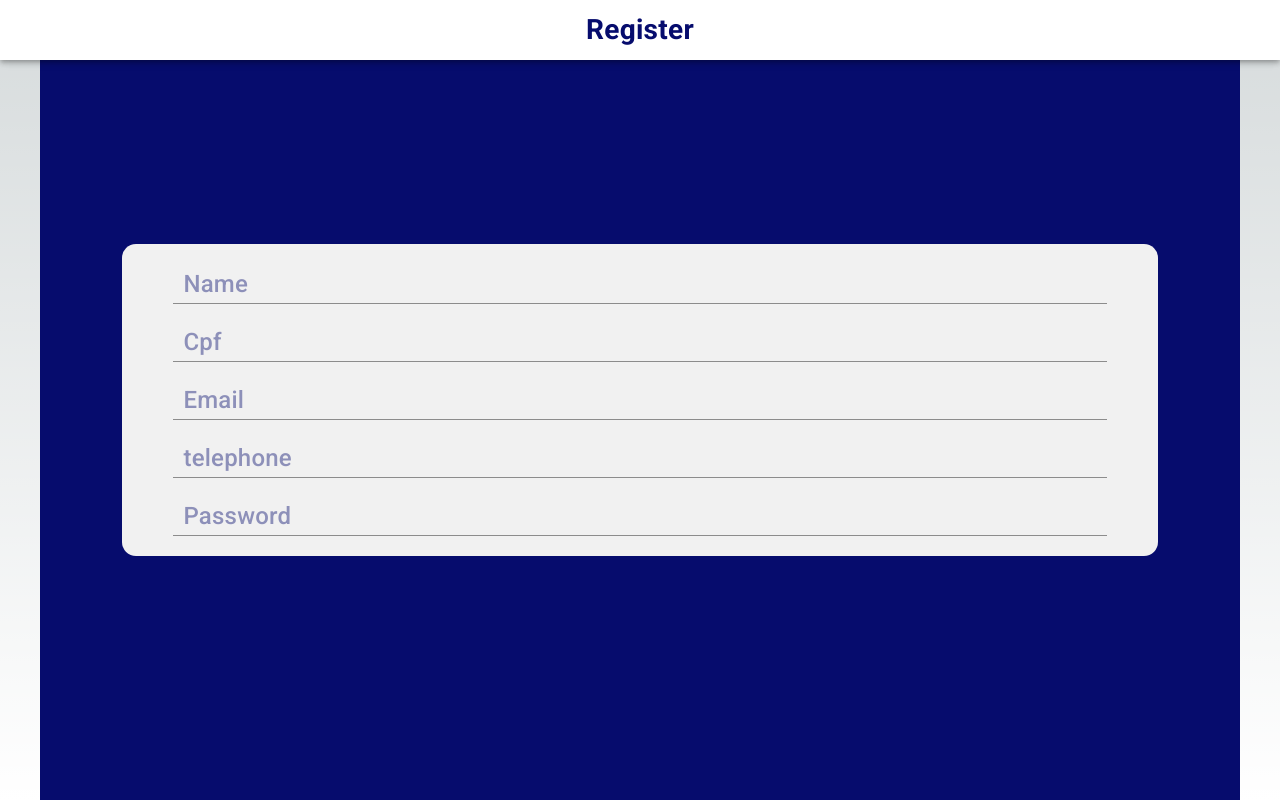
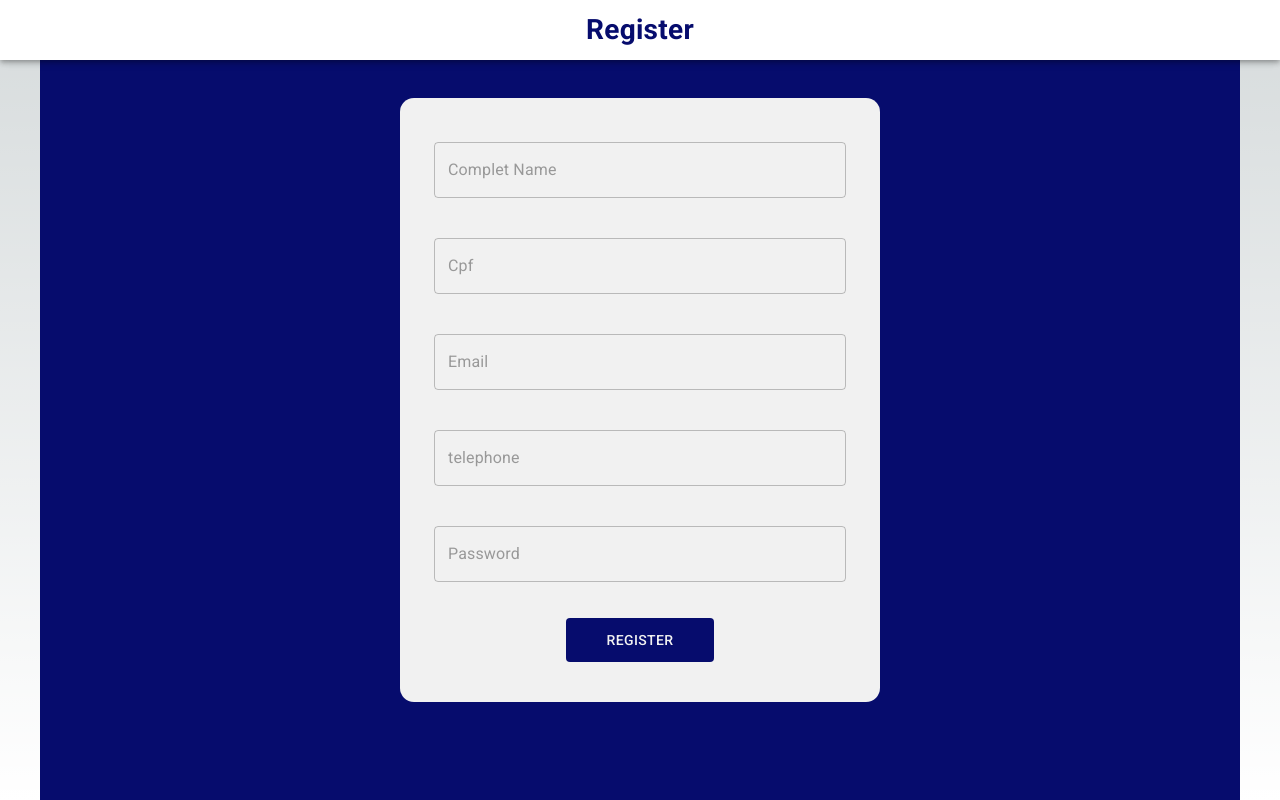
Before and after one commit to rezendemateus/customers-and-contacts, a Next.js app in the folder web/: page /client/register in a window 1280 px wide. Built offline with nearby package versions, Linux system fonts and the light colour scheme.

Commit message:
feat: form updated

```diff
--- a/web/package.json
+++ b/web/package.json
@@ -11,15 +11,19 @@
   "dependencies": {
     "@emotion/react": "^11.10.8",
     "@emotion/styled": "^11.10.8",
+    "@hookform/resolvers": "^3.1.0",
     "@mui/material": "^5.12.2",
     "@types/node": "18.16.3",
     "@types/react": "18.2.0",
     "@types/react-dom": "18.2.1",
+    "axios": "^1.4.0",
     "eslint": "8.39.0",
     "eslint-config-next": "13.3.1",
     "next": "13.3.1",
     "react": "18.2.0",
     "react-dom": "18.2.0",
-    "typescript": "5.0.4"
+    "react-hook-form": "^7.43.9",
+    "typescript": "5.0.4",
+    "yup": "^1.1.1"
   }
 }
--- /dev/null
+++ b/web/src/contexts/client.ts
@@ -0,0 +1,13 @@
+// import { IClientContext } from "@/interfaces/contexts";
+// import { IClitentProvider } from "../interfaces/providers";
+// import { createContext } from "react";
+
+// export const ClientContext = createContext({} as IClientContext);
+
+// export const ClientProvider = ({ children }: IClitentProvider) => {
+//   return (
+//     <ClientContext.Provider>
+//       {children}
+//     </ClientContext.Provider>
+//   )
+// };
--- /dev/null
+++ b/web/src/interfaces/clients.ts
@@ -0,0 +1,30 @@
+import { IContactResponse } from "./contacts";
+
+interface IClientRequest {
+  name: string;
+  cpf: string;
+  email: string;
+  telephone: string;
+  password: string;
+}
+
+interface IClientResponse {
+  id: string;
+  name: string;
+  cpf: string;
+  email: string;
+  telephone: string;
+  createdAt: Date;
+  updatedAt: Date;
+  contacts: IContactResponse[];
+}
+
+interface IClientUpdate {
+  name?: string;
+  cpf?: string;
+  password?: string;
+  telephone?: string;
+  email?: string;
+}
+
+export { type IClientRequest, type IClientResponse, type IClientUpdate };
--- a/web/src/pages/client/register.tsx
+++ b/web/src/pages/client/register.tsx
@@ -1,6 +1,30 @@
 import Header from "@/components/Header";
-import { Container, FormControl, Input } from "@mui/material";
+import {
+  Button,
+  Container,
+  FormControl,
+  FormHelperText,
+  InputLabel,
+  TextField,
+} from "@mui/material";
+import { useForm } from "react-hook-form";
+import { yupResolver } from "@hookform/resolvers/yup";
+import { regiterUserSerializer } from "@/serializers/client.serializers";
+import { IClientRequest } from "@/interfaces/clients";
+
 const Register = () => {
+  const {
+    register,
+    handleSubmit,
+    formState: { errors },
+  } = useForm<IClientRequest>({
+    resolver: yupResolver(regiterUserSerializer),
+  });
+
+  const onSubmit = async (data: any) => {
+    console.log(data);
+  };
+
   return (
     <>
       <Header text={"Register"} />
@@ -14,37 +38,42 @@ const Register = () => {
           justifyContent: "center",
         }}
       >
-        <FormControl
-          onSubmit={() => {}}
-          sx={{
+        <form
+          onSubmit={handleSubmit(onSubmit)}
+          style={{
             width: "90%",
+            maxWidth: "480px",
             height: "auto",
             backgroundColor: "rgb(241, 241, 241)",
             display: "flex",
             flexDirection: "column",
             alignItems: "center",
             justifyContent: "center",
-            gap: "18px",
-            padding: "20px 0",
+            gap: "36px",
+            padding: "40px 0",
             borderRadius: "14px",
           }}
         >
-          <Input
+          <TextField
+            {...register("name")}
+            variant="outlined"
             sx={{
               width: "90%",
-              height: "40px",
+              height: "60px",
               padding: "4px 10px",
               fontSize: "1.5rem",
               color: "rgb(6,12,109)",
               fontWeight: "500",
             }}
             type="text"
-            placeholder="Name"
+            placeholder="Complet Name"
+            required
           />
-          <Input
+          <TextField
+            {...register("cpf")}
             sx={{
               width: "90%",
-              height: "40px",
+              height: "60px",
               padding: "4px 10px",
               fontSize: "1.5rem",
               color: "rgb(6,12,109)",
@@ -52,11 +81,24 @@ const Register = () => {
             }}
             type="text"
             placeholder="Cpf"
+            required
           />
-          <Input
+          <span
+            style={{
+              display: "inline",
+              height: "auto",
+              color: "black",
+              position: "absolute",
+              marginTop: "20px",
+            }}
+          >
+            {errors.cpf?.message}
+          </span>
+          <TextField
+            {...register("email")}
             sx={{
               width: "90%",
-              height: "40px",
+              height: "60px",
               padding: "4px 10px",
               fontSize: "1.5rem",
               color: "rgb(6,12,109)",
@@ -64,11 +106,13 @@ const Register = () => {
             }}
             type="text"
             placeholder="Email"
+            required
           />
-          <Input
+          <TextField
+            {...register("telephone")}
             sx={{
               width: "90%",
-              height: "40px",
+              height: "60px",
               padding: "4px 10px",
               fontSize: "1.5rem",
               color: "rgb(6,12,109)",
@@ -76,11 +120,13 @@ const Register = () => {
             }}
             type="text"
             placeholder="telephone"
+            required
           />
-          <Input
+          <TextField
+            {...register("password")}
             sx={{
               width: "90%",
-              height: "40px",
+              height: "60px",
               padding: "4px 10px",
               fontSize: "1.5rem",
               color: "rgb(6,12,109)",
@@ -88,8 +134,24 @@ const Register = () => {
             }}
             type="password"
             placeholder="Password"
+            required
           />
-        </FormControl>
+          <Button
+            type="submit"
+            onClick={() => console.log("teste")}
+            sx={{
+              backgroundColor: "rgb(6,12,109)",
+              color: "rgb(241, 241, 241)",
+              padding: "10px 40px",
+              "&:hover": {
+                backgroundColor: "rgb(6,12,109, 0.9)",
+                transform: " scale(1.02) ",
+              },
+            }}
+          >
+            Register
+          </Button>
+        </form>
       </Container>
     </>
   );
--- /dev/null
+++ b/web/src/serializers/client.serializers.ts
@@ -0,0 +1,15 @@
+import * as yup from "yup";
+
+const regiterUserSerializer = yup.object().shape({
+  name: yup.string().required(),
+  cpf: yup
+    .string()
+    .min(11, "Only numbers, 11 digits!")
+    .max(11, "Only numbers, 11 digits!")
+    .required(),
+  email: yup.string().required().email("Invalid email!"),
+  telephone: yup.string().required(),
+  password: yup.string().required().min(8, "Min. 8 characters!"),
+});
+
+export { regiterUserSerializer };
```
Also changed, not shown: web/src/interfaces/contacts.ts (added, +26 -0 lines), web/src/interfaces/contexts.ts (added, +7 -0 lines), web/src/interfaces/providers.ts (added, +7 -0 lines), web/src/services/api.ts (added, +8 -0 lines), web/src/contexts/contacts.ts (added), 1 other file (tests, documents, lock files or other folders).
